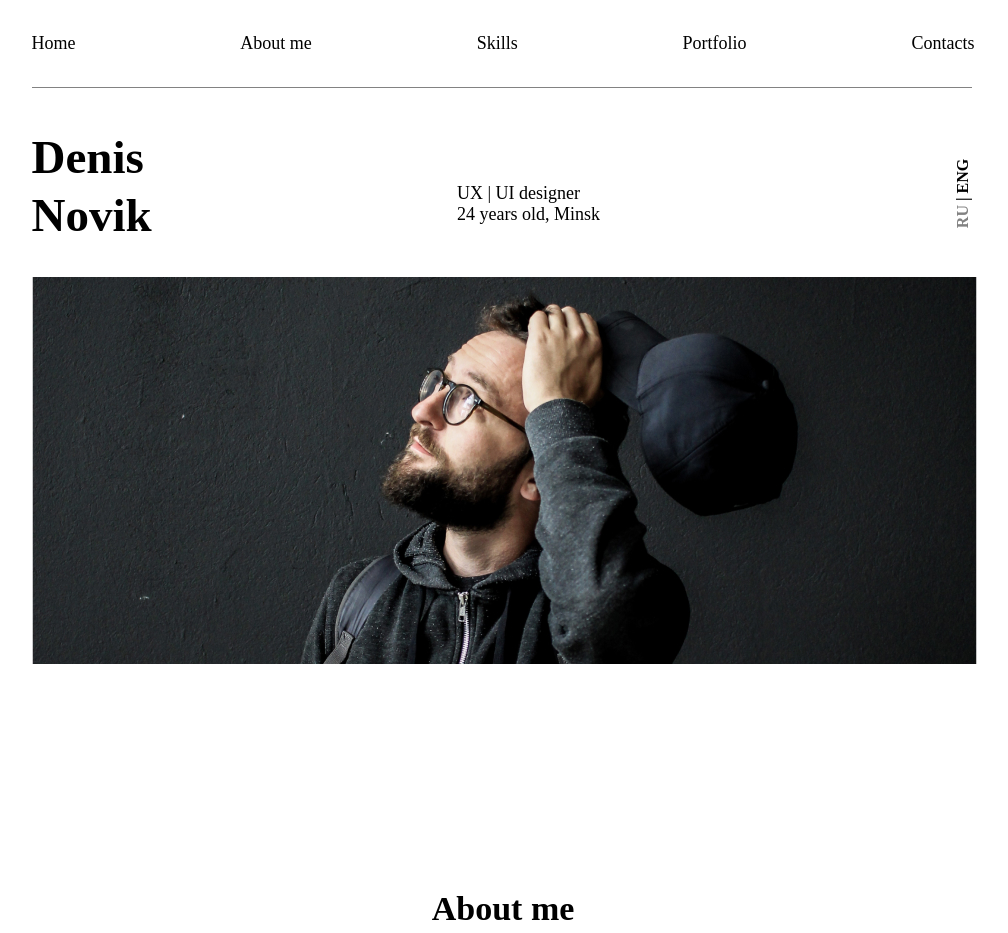
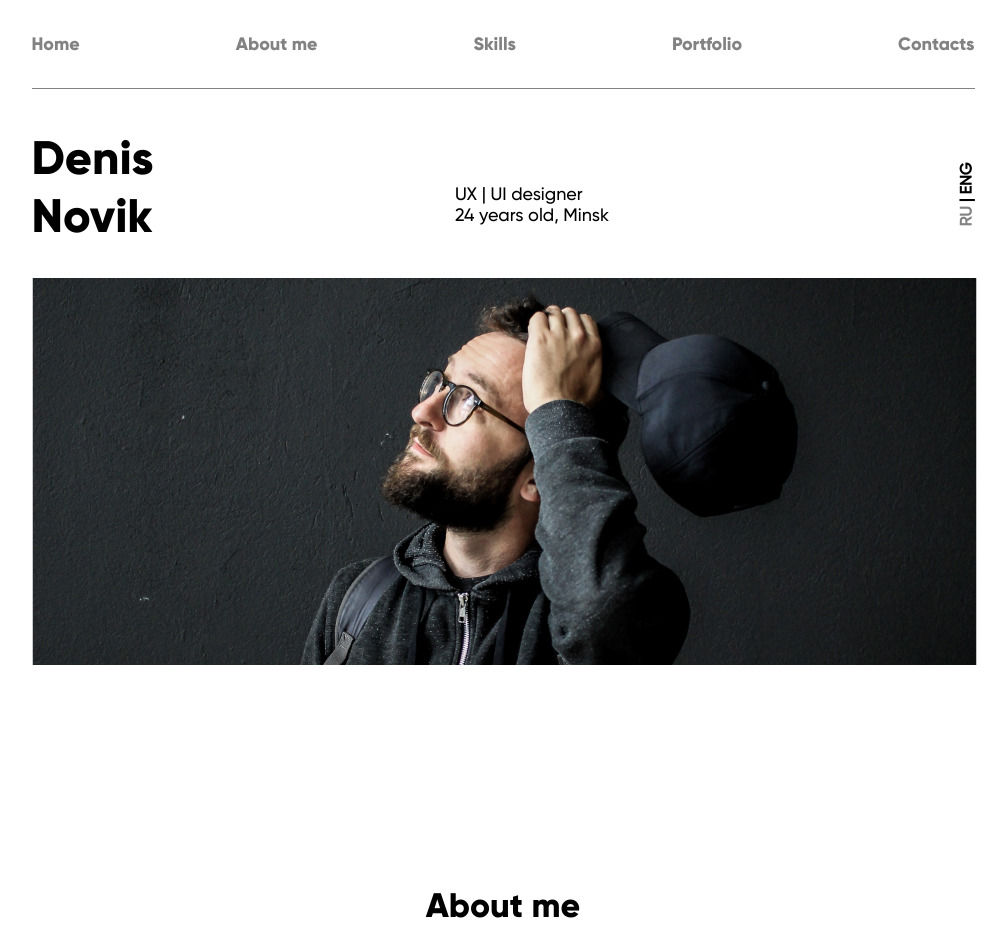
Before and after one commit to ZhekaMedniy/Denis_novic, a plain HTML site: page index.html in a window 1280 px wide. Shown: the top 933 px of the page, without its empty margins (137-1145 px from the left). Drawn offline with Linux system fonts and the light colour scheme.

Commit message:
с кривыми паддингами по высоте

```diff
--- a/css/style.scss
+++ b/css/style.scss
@@ -1,30 +1,63 @@
 // Файл обнуляющих стилей
+@font-face {
+    font-family: 'gilroyextrabold';
+    src: url('../fonts/gilroy-extrabold-webfont.woff2') format('woff2'),
+        url('../fonts/gilroy-extrabold-webfont.woff') format('woff');
+    font-weight: 800;
+    font-style: normal;
+}
+@font-face {
+    font-family: 'gilroymedium';
+    src: url('../fonts/gilroy-medium-webfont.woff2') format('woff2'),
+        url('../fonts/gilroy-medium-webfont.woff') format('woff');
+    font-weight: 500;
+    font-style: normal;
+}
 @import "styles/nullstyle";
 
 // Переменные для блока
 
 // Шаблон №1
 body {
+    font-family: 'gilroymedium';
     font-size: 18px;
     font-weight: 500;
     line-height: 21px;
+}
+
+.links {
+    color: #828282;
+    font-family: 'gilroyextrabold';
 
 }
+:hover {
+    color: black;
+}
+
 .header__content {
     max-width: 943px;
-    margin: 0 auto 224px;
+    margin: 0 auto;
     .header__image {
         width: 100%;
     }
 }
+.nav {
+    position: fixed;
+    width: 100%;
+    top: 0px;
+    background: #fff;
+    z-index: 5;
+}
 .menu {
+    max-width: 943px;
     display: flex;
     justify-content: space-between;
-    margin: 33px 0 33px;
+    padding: 33px 0 33px;
 }
 .row {
+    margin: 88px 0 0;
     height: 1px;
-    width: 940px;
+    width: 943px;
     height: 1px;
     background-color: #828282;
 }
@@ -34,6 +67,7 @@ body {
     display: flex;
     justify-content: space-between;
     .name {
+        font-family: 'gilroyextrabold';
         font-weight: 800;
         font-size: 47px;
         line-height: 58px;
@@ -60,6 +94,7 @@ body {
 }
 
 .title {
+    font-family: 'gilroyextrabold';
     font-weight: 800;
     font-size: 34px;
     line-height: 42px;
@@ -68,9 +103,13 @@ body {
 .about {
     max-width: 485px;
     margin: 0 auto;
+
     text-align: center;
+    .title {
+        padding-top: 220px;
+    }
     .text {
-        padding: 18px 0 207px;
+        padding: 18px 0 0;
     }
 }
 
@@ -80,6 +119,7 @@ body {
     text-align: center;
     .title {
         margin: 0 0 57px;
+        padding-top: 207px;
     }
     .text {
         margin: 0 0 84px;
@@ -87,7 +127,6 @@ body {
     .skills__row {
         display: flex;
         justify-content: space-between;
-        margin: 0 0 240px;
         .skills-item_name {
             color: #828282;
             margin: 24px 0 37px;
@@ -105,25 +144,29 @@ body {
     max-width: 940px;
     margin: 0 auto 210px;
     text-align: center;
+
+    .portfolio__body {
+        padding-top: 240px;
+    }
+
     .title {
         margin: 0 0 35px;
     }
     a {
         display: block;
         text-align: center;
-        margin: 0 0 100px;
+        // margin: 0 0 100px;
         text-decoration: underline;
         color: #070707;
-
     }
-
     .portfolio-img {
         display: block;
         width: 100%;
-        margin: 0 auto 45px;
+        margin: 100px auto 0;
     }
-    :last-child {
-        margin-bottom: 0;
+    .portfolio-link {
+        padding-top: 45px;
+
     }
 
 }
--- a/index.html
+++ b/index.html
@@ -13,11 +13,11 @@
         <div class="header__content">
             <nav class="nav">
                 <ul class="menu">
-                    <li class="menu_item">Home</li>
-                    <li class="menu_item">About me</li>
-                    <li class="menu_item">Skills</li>
-                    <li class="menu_item">Portfolio</li>
-                    <li class="menu_item">Contacts</li>
+                    <li class="menu_item"><a class="links" href="#">Home</a></li>
+                    <li class="menu_item"><a class="links" href="#ab">About me</a></li>
+                    <li class="menu_item"><a class="links" href="#sk">Skills</a></li>
+                    <li class="menu_item"><a class="links" href="#po">Portfolio</a></li>
+                    <li class="menu_item"><a class="links" href="#co">Contacts</a></li>
                 </ul>
             </nav>
             <div class="row"></div>
@@ -33,7 +33,7 @@
         </div>
     </header>
     <main class="main">
-        <div class="about">
+        <div class="about"><a name="ab"></a>
             <div class="about__title title">About me</div>
             <div class="about__text text">
                 <p>Hi, I'm Denis – UX/UI designer from Minsk.<br>I'm interested in design and everything connected with
@@ -43,7 +43,7 @@
                 <p>Ready to implement excellent projects<br>with wonderful people.</p>
             </div>
         </div>
-        <div class="skills">
+        <div class="skills"><a name="sk"></a>
             <div class="skills__body">
                 <div class="skills__title title">Skills</div>
                 <div class="skills__text text">I work in such programs as</div>
@@ -119,7 +119,7 @@
                 </div>
             </div>
         </div>
-        <div class="portfolio">
+        <div class="portfolio"><a name="po"></a>
             <div class="portfolio__body">
                 <div class="portfolio__title title">Portfolio</div>
                 <div class="portfolio__item">
@@ -139,7 +139,7 @@
     </main>
 
     <footer class="footer">
-        <div class="contacts">
+        <div class="contacts"><a name="co"></a>
             <div class="contacts__body">
                 <div class="contacts__title title">Contacts</div>
                 <div class="contacts__text text">Want to know more or just chat?<br>You are welcome!</div>
```
Also changed, not shown: css/style.css, fonts/gilroy-extrabold-webfont.woff (added), fonts/gilroy-extrabold-webfont.woff2 (added), fonts/gilroy-medium-webfont.woff (added), fonts/gilroy-medium-webfont.woff2 (added), 1 other file.
